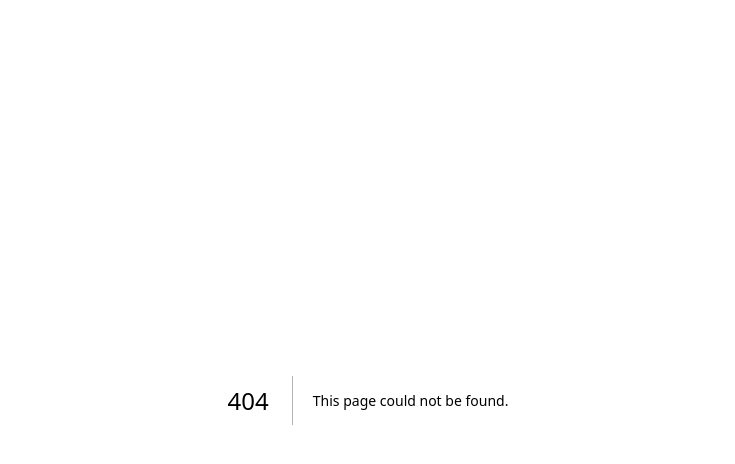
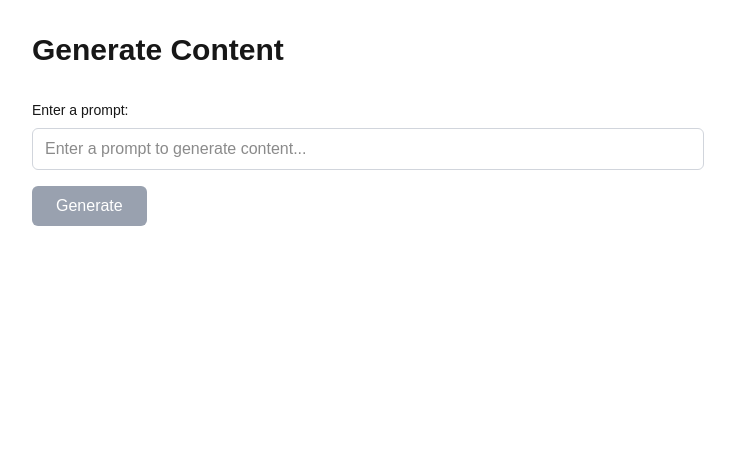
Before and after one commit to SimonNRisk/qtma25, a Next.js app in the folder frontend/: page /generate in a window 1280 px wide. Before the commit this address had no page. Shown: the top 464 px of the page, without its empty margins (272-1007 px from the left). Built offline with nearby package versions, Linux system fonts and the light colour scheme.

Commit message:
KAN-12: OpenAI API Call

```diff
--- /dev/null
+++ b/frontend/src/app/api/generate/route.ts
@@ -0,0 +1,37 @@
+import OpenAI from 'openai';
+import { NextRequest, NextResponse } from 'next/server';
+
+const openai = new OpenAI({
+  apiKey: process.env.OPENAI_API_KEY,
+});
+
+export async function POST(request: NextRequest) {
+  try {
+    const { prompt } = await request.json();
+
+    if (!prompt) {
+      return NextResponse.json({ error: 'Prompt is required' }, { status: 400 });
+    }
+
+    const completion = await openai.chat.completions.create({
+      model: "gpt-3.5-turbo",
+      messages: [
+        {
+          role: "user",
+          content: prompt,
+        },
+      ],
+      max_tokens: 500,
+    });
+
+    const generatedText = completion.choices[0]?.message?.content || '';
+
+    return NextResponse.json({ generatedText });
+  } catch (error) {
+    console.error('OpenAI API error:', error);
+    return NextResponse.json(
+      { error: 'Failed to generate content' },
+      { status: 500 }
+    );
+  }
+}
--- /dev/null
+++ b/frontend/src/app/generate/page.tsx
@@ -0,0 +1,80 @@
+'use client';
+
+import { useState } from 'react';
+
+export default function GeneratePage() {
+  const [prompt, setPrompt] = useState('');
+  const [generatedText, setGeneratedText] = useState('');
+  const [isLoading, setIsLoading] = useState(false);
+
+  const handleSubmit = async (e: React.FormEvent) => {
+    e.preventDefault();
+
+    if (!prompt.trim()) return;
+
+    setIsLoading(true);
+    try {
+      const response = await fetch('/api/generate', {
+        method: 'POST',
+        headers: {
+          'Content-Type': 'application/json',
+        },
+        body: JSON.stringify({ prompt }),
+      });
+
+      const data = await response.json();
+
+      if (response.ok) {
+        setGeneratedText(data.generatedText);
+      } else {
+        console.error('Error:', data.error);
+        setGeneratedText('Error generating content. Please try again.');
+      }
+    } catch (error) {
+      console.error('Request failed:', error);
+      setGeneratedText('Error generating content. Please try again.');
+    } finally {
+      setIsLoading(false);
+    }
+  };
+
+  return (
+    <div className="min-h-screen p-8">
+      <div className="max-w-2xl mx-auto">
+        <h1 className="text-3xl font-bold mb-8">Generate Content</h1>
+
+        <form onSubmit={handleSubmit} className="mb-8">
+          <div className="mb-4">
+            <label htmlFor="prompt" className="block text-sm font-medium mb-2">
+              Enter a prompt:
+            </label>
+            <input
+              type="text"
+              id="prompt"
+              value={prompt}
+              onChange={(e) => setPrompt(e.target.value)}
+              className="w-full px-3 py-2 border border-gray-300 rounded-md focus:outline-none focus:ring-2 focus:ring-blue-500"
+              placeholder="Enter a prompt to generate content..."
+              disabled={isLoading}
+            />
+          </div>
+
+          <button
+            type="submit"
+            disabled={isLoading || !prompt.trim()}
+            className="px-6 py-2 bg-blue-600 text-white rounded-md hover:bg-blue-700 disabled:bg-gray-400 disabled:cursor-not-allowed"
+          >
+            {isLoading ? 'Generating...' : 'Generate'}
+          </button>
+        </form>
+
+        {generatedText && (
+          <div className="bg-gray-50 p-6 rounded-lg">
+            <h2 className="text-lg text-black font-semibold mb-3">Generated Content:</h2>
+            <p className="text-gray-700 whitespace-pre-wrap">{generatedText}</p>
+          </div>
+        )}
+      </div>
+    </div>
+  );
+}
```
Also changed, not shown: frontend/package.json (+7 -6 lines), 1 other file (tests, documents, lock files or other folders).
